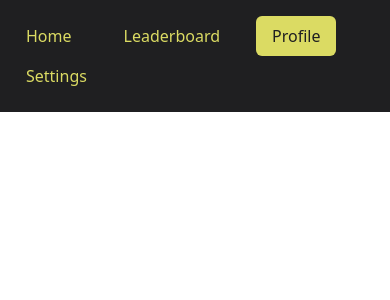
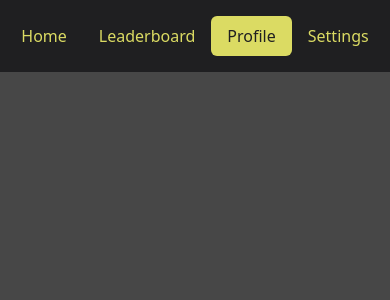
Before and after one commit to StokedTBH/PL_4_Web_Applications, a PHP site: page /profile.html in a window 390 px wide. Shown: the top 300 px of the page. Run offline with PHP 8.4, Linux system fonts and the light colour scheme; some libraries are stand-ins or nearby versions.

Commit message:
Removed padding so that mobile screens fit nav bar better. Changed backgroun color.

```diff
--- a/Sprint2/styles/main.css
+++ b/Sprint2/styles/main.css
@@ -9,6 +9,7 @@ This code is based on: https://www.w3schools.com/css/css3_variables.asp
 :root {
     --primary: #1f1f21;
     --secondary: #dbdb63;
+    --tertiary: rgb(71, 71, 71);
 }
 
 #header {
@@ -16,13 +17,14 @@ This code is based on: https://www.w3schools.com/css/css3_variables.asp
 }
 
 .nav-item .nav-link{
-    margin-right: 10px;
-    margin-left: 10px;
     color: var(--secondary);
 }
 
 .nav-item .nav-link.active {
     background-color: var(--secondary);
     color: var(--primary);
+}
 
+body{
+    background-color: var(--tertiary);
 }
```
